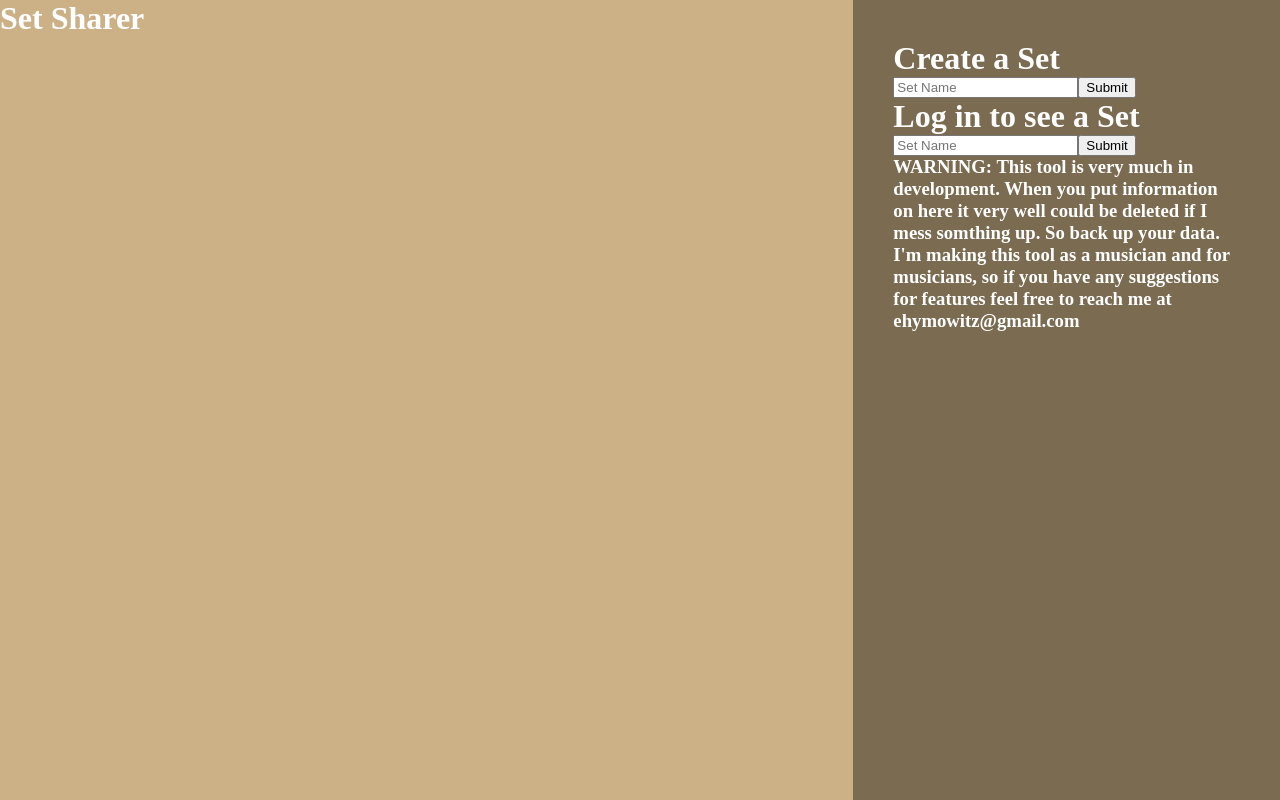
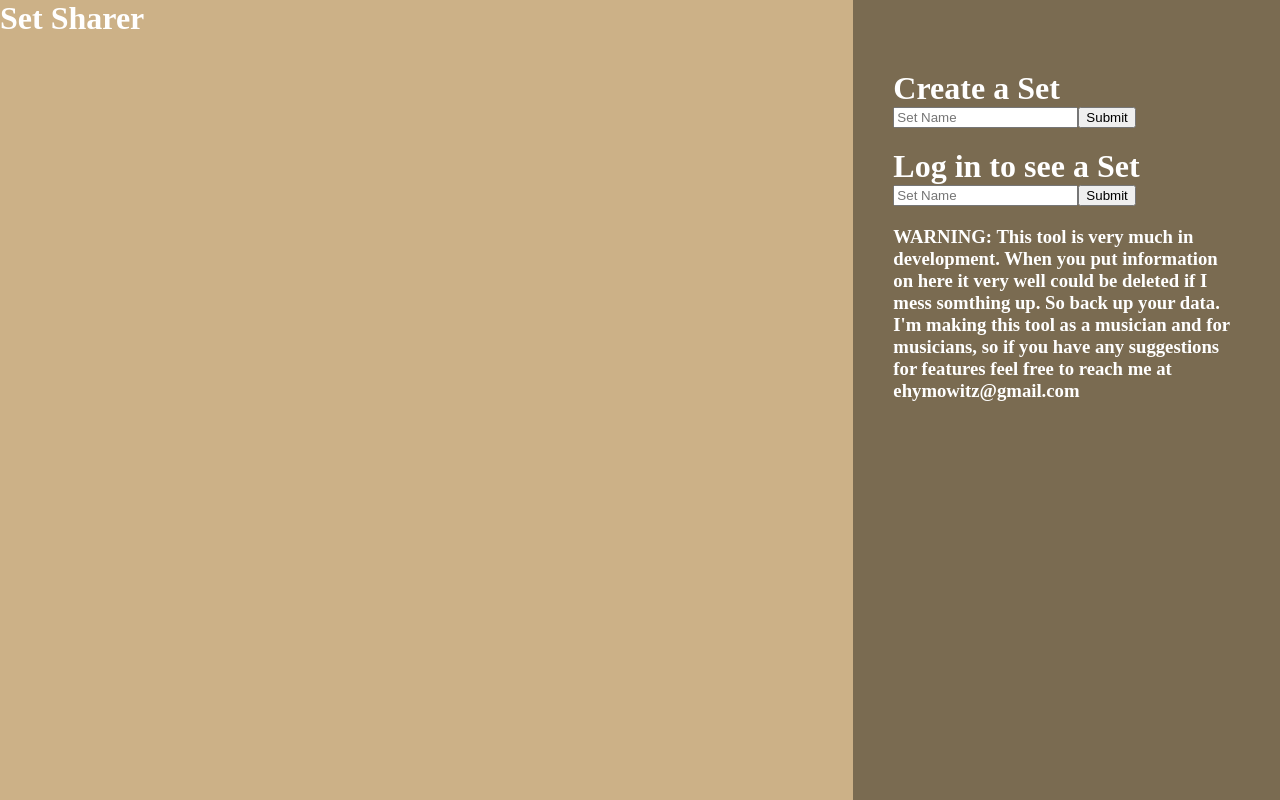
Before and after one commit to ehymowitz/set-sharer, a Next.js app: page / in a window 1280 px wide. Built offline with nearby package versions, Linux system fonts and the light colour scheme.

Commit message:
logged out styled

```diff
--- a/components/set.tsx
+++ b/components/set.tsx
@@ -11,7 +11,7 @@ const Set = () => {
 
   if (loggedIn == "") {
     return (
-      <div>
+      <div className= "not-logged-in">
         <CreateSetForm />
         <LoginForm />
         <h3>WARNING: This tool is very much in development. When you put information on here it very well could be deleted if I mess somthing up. So back up your data.</h3>
@@ -20,7 +20,7 @@ const Set = () => {
     )
   } else {
     return (
-      <div>
+      <div className= "logged-in">
         <h1>{loggedIn}</h1>
         <Songs/>
         <AddSongForm/>
--- /dev/null
+++ b/styles/_set.scss
@@ -0,0 +1,6 @@
+.not-logged-in {
+  padding-top: 30px;
+  .create-set-form, .set-login-form {
+    padding-bottom: 20px;
+  }
+}
--- a/styles/index.scss
+++ b/styles/index.scss
@@ -3,3 +3,4 @@
 @import './gig.scss';
 @import './songs.scss';
 @import './createSongForm.scss';
+@import './set';
```
